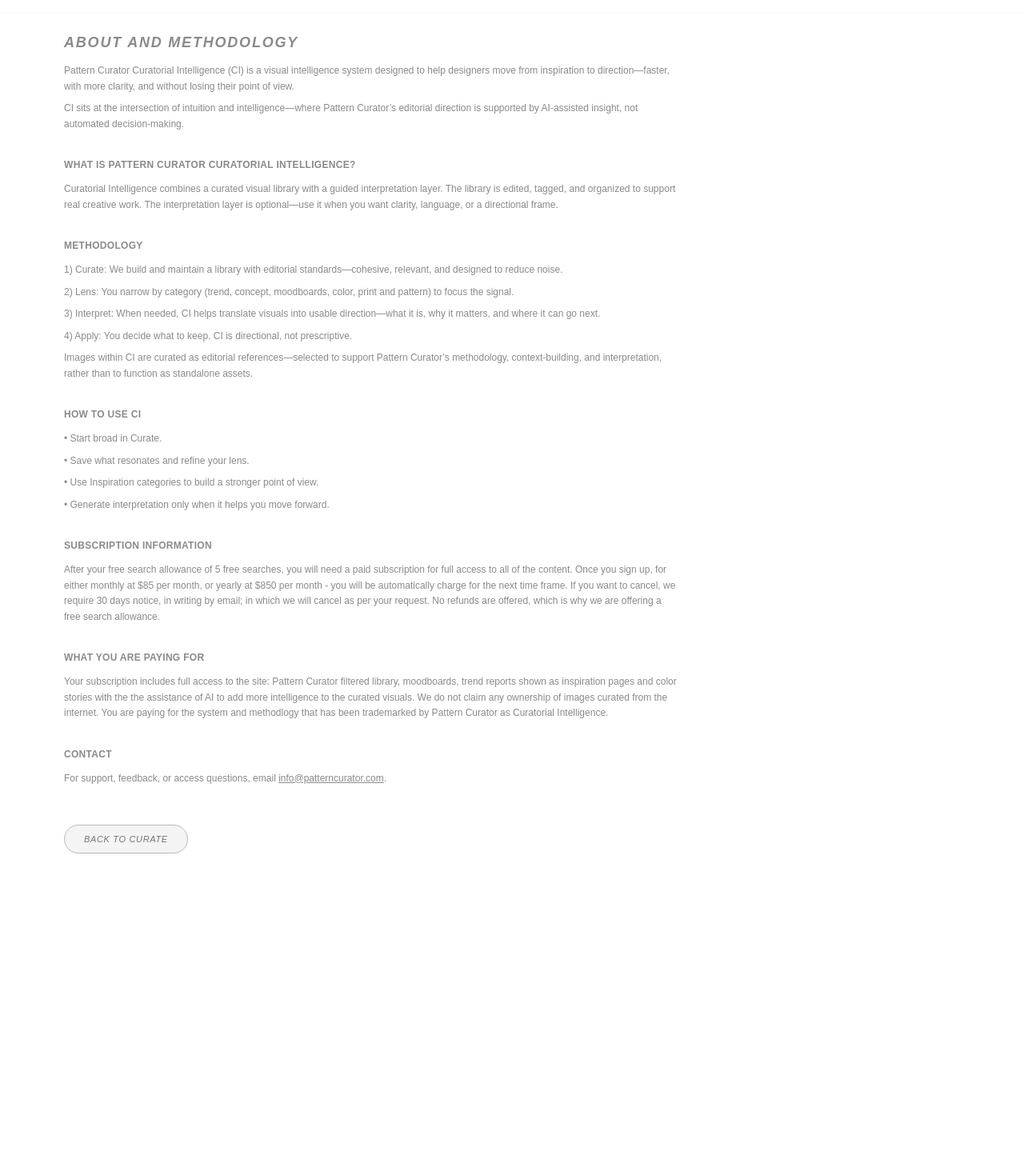
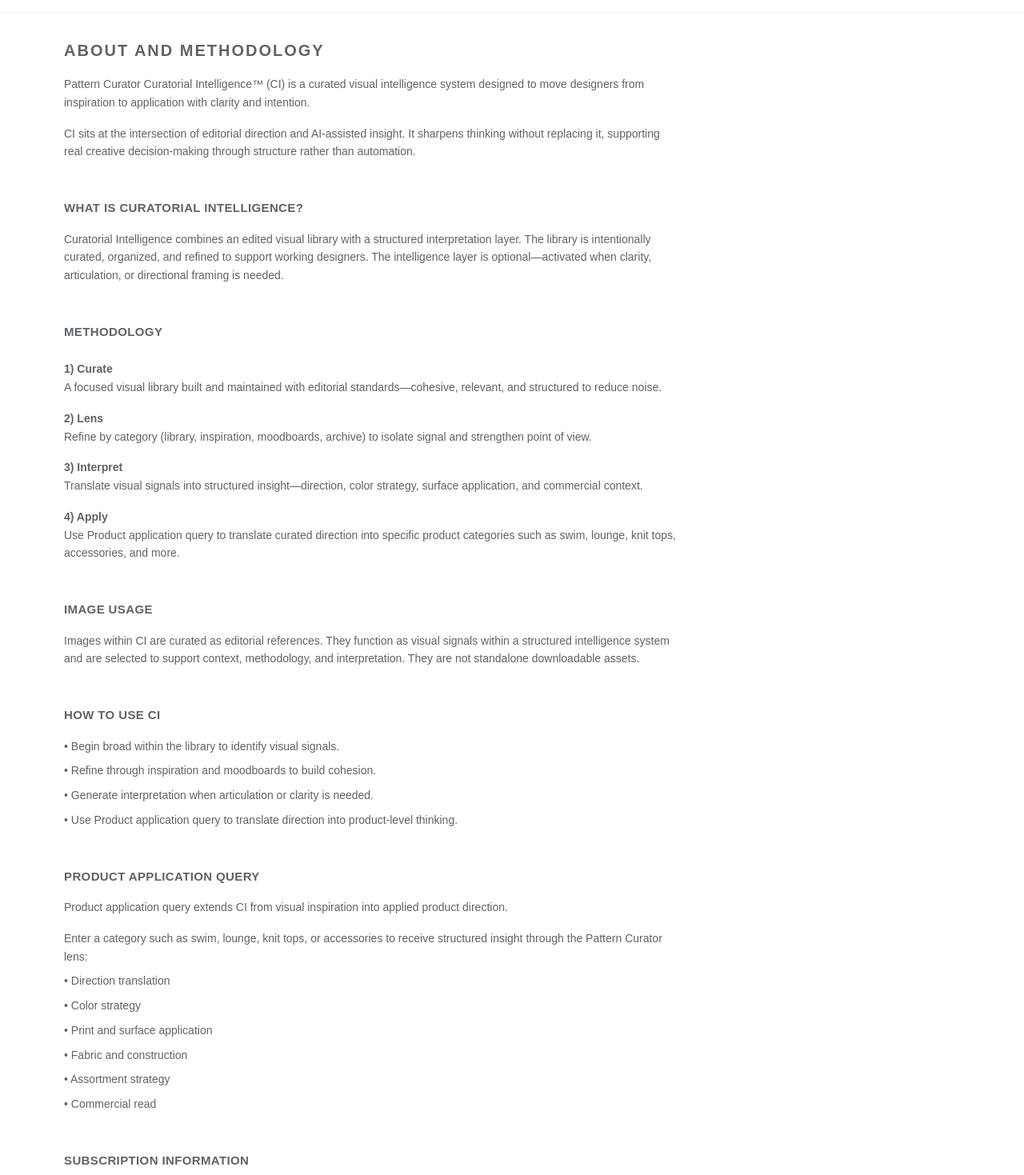
Before and after one commit to PatternCurator/pattern-curator-ci, a Next.js app: page /about in a window 1280 px wide. Shown: the part 81-1550 px from the top of the page at 80% size. Before the commit the page ends 1172 px from the top, so only its background shows below. Built offline with nearby package versions, Linux system fonts and the light colour scheme; no server answers.

Commit message:
Add Product Application Query feature, update navigation order, and refine About page structure and language

```diff
--- a/src/app/about/page.tsx
+++ b/src/app/about/page.tsx
@@ -1,166 +1,231 @@
 import Link from "next/link";
 
-const BRAND_GREY = "#8a8a8aff";
+const BRAND_GREY = "#5f6368"; // darker grey for stronger hierarchy
 
 export default function AboutPage() {
   return (
-    <main className="mx-auto max-w-6xl px-4 py-6">
-      <div className="space-y-8">
-        <header className="space-y-2">
+    <main className="mx-auto max-w-6xl px-4 py-8">
+      <div className="space-y-12">
+        {/* HEADER */}
+        <header className="space-y-4 max-w-3xl">
           <div
-            className="text-[18px] font-bold italic uppercase tracking-widest"
+            className="text-[20px] font-bold uppercase tracking-widest"
             style={{
-            fontFamily: "Arial, Helvetica, sans-serif",
-            color: BRAND_GREY,
-          }}
-        >
-         ABOUT AND METHODOLOGY
-      </div>
+              fontFamily: "Arial, Helvetica, sans-serif",
+              color: BRAND_GREY,
+            }}
+          >
+            About and Methodology
+          </div>
 
           <p
-            className="max-w-3xl pt-1 text-xs leading-relaxed"
+            className="text-sm leading-relaxed"
             style={{ color: BRAND_GREY }}
           >
-            Pattern Curator Curatorial Intelligence (CI) is a visual intelligence
-            system designed to help designers move from inspiration to
-            direction—faster, with more clarity, and without losing their point of
-            view.
+            Pattern Curator Curatorial Intelligence™ (CI) is a curated visual
+            intelligence system designed to move designers from inspiration to
+            application with clarity and intention.
           </p>
 
           <p
-            className="max-w-3xl text-xs leading-relaxed"
+            className="text-sm leading-relaxed"
             style={{ color: BRAND_GREY }}
           >
-            CI sits at the intersection of intuition and intelligence—where Pattern
-            Curator’s editorial direction is supported by AI-assisted insight, not
-            automated decision-making.
+            CI sits at the intersection of editorial direction and AI-assisted
+            insight. It sharpens thinking without replacing it, supporting real
+            creative decision-making through structure rather than automation.
           </p>
         </header>
 
-        <section className="space-y-3">
+        {/* WHAT IS CI */}
+        <section className="space-y-4 max-w-3xl">
           <h2
-            className="text-[12px] font-bold tracking-wide uppercase"
+            className="text-[15px] font-bold uppercase tracking-wide"
             style={{ color: BRAND_GREY }}
           >
-            What is Pattern Curator Curatorial Intelligence?
+            What is Curatorial Intelligence?
           </h2>
 
           <p
-            className="max-w-3xl text-xs leading-relaxed"
+            className="text-sm leading-relaxed"
             style={{ color: BRAND_GREY }}
           >
-            Curatorial Intelligence combines a curated visual library with a guided
-            interpretation layer. The library is edited, tagged, and organized to
-            support real creative work. The interpretation layer is optional—use it
-            when you want clarity, language, or a directional frame.
+            Curatorial Intelligence combines an edited visual library with a
+            structured interpretation layer. The library is intentionally curated,
+            organized, and refined to support working designers. The intelligence
+            layer is optional—activated when clarity, articulation, or directional
+            framing is needed.
           </p>
         </section>
 
-        <section className="space-y-3">
+        {/* METHODOLOGY */}
+        <section className="space-y-6 max-w-3xl">
           <h2
-            className="text-[12px] font-bold tracking-wide uppercase"
+            className="text-[15px] font-bold uppercase tracking-wide"
             style={{ color: BRAND_GREY }}
           >
             Methodology
           </h2>
 
-          <div
-            className="max-w-3xl space-y-2 text-xs leading-relaxed"
-            style={{ color: BRAND_GREY }}
-          >
+          <div className="space-y-4 text-sm leading-relaxed" style={{ color: BRAND_GREY }}>
             <p>
-              1) Curate: We build and maintain a library with editorial
-              standards—cohesive, relevant, and designed to reduce noise.
+              <strong>1) Curate</strong><br />
+              A focused visual library built and maintained with editorial
+              standards—cohesive, relevant, and structured to reduce noise.
             </p>
+
             <p>
-              2) Lens: You narrow by category (trend, concept, moodboards, color,
-              print and pattern) to focus the signal.
+              <strong>2) Lens</strong><br />
+              Refine by category (library, inspiration, moodboards, archive) to
+              isolate signal and strengthen point of view.
             </p>
+
             <p>
-              3) Interpret: When needed, CI helps translate visuals into usable
-              direction—what it is, why it matters, and where it can go next.
+              <strong>3) Interpret</strong><br />
+              Translate visual signals into structured insight—direction, color
+              strategy, surface application, and commercial context.
             </p>
-            <p>4) Apply: You decide what to keep. CI is directional, not prescriptive.</p>
 
-            {/* Warm editorial/research clarification */}
             <p>
-              Images within CI are curated as editorial references—selected to
-              support Pattern Curator’s methodology, context-building, and
-              interpretation, rather than to function as standalone assets.
+              <strong>4) Apply</strong><br />
+              Use Product application query to translate curated direction into
+              specific product categories such as swim, lounge, knit tops,
+              accessories, and more.
             </p>
           </div>
         </section>
 
-        <section className="space-y-3">
+        {/* IMAGE USAGE */}
+        <section className="space-y-4 max-w-3xl">
           <h2
-            className="text-[12px] font-bold tracking-wide uppercase"
+            className="text-[15px] font-bold uppercase tracking-wide"
             style={{ color: BRAND_GREY }}
           >
-            How to use CI
+            Image Usage
           </h2>
 
-          <div
-            className="max-w-3xl space-y-2 text-xs leading-relaxed"
+          <p
+            className="text-sm leading-relaxed"
             style={{ color: BRAND_GREY }}
           >
-            <p>• Start broad in Curate.</p>
-            <p>• Save what resonates and refine your lens.</p>
-            <p>• Use Inspiration categories to build a stronger point of view.</p>
-            <p>• Generate interpretation only when it helps you move forward.</p>
+            Images within CI are curated as editorial references. They function
+            as visual signals within a structured intelligence system and are
+            selected to support context, methodology, and interpretation. They
+            are not standalone downloadable assets.
+          </p>
+        </section>
+
+        {/* HOW TO USE */}
+        <section className="space-y-4 max-w-3xl">
+          <h2
+            className="text-[15px] font-bold uppercase tracking-wide"
+            style={{ color: BRAND_GREY }}
+          >
+            How to Use CI
+          </h2>
+
+          <div className="space-y-2 text-sm leading-relaxed" style={{ color: BRAND_GREY }}>
+            <p>• Begin broad within the library to identify visual signals.</p>
+            <p>• Refine through inspiration and moodboards to build cohesion.</p>
+            <p>• Generate interpretation when articulation or clarity is needed.</p>
+            <p>• Use Product application query to translate direction into product-level thinking.</p>
           </div>
         </section>
 
-        <section className="space-y-3">
+        {/* PRODUCT APPLICATION */}
+        <section className="space-y-4 max-w-3xl">
           <h2
-            className="text-[12px] font-bold tracking-wide uppercase"
+            className="text-[15px] font-bold uppercase tracking-wide"
+            style={{ color: BRAND_GREY }}
+          >
+            Product Application Query
+          </h2>
+
+          <p
+            className="text-sm leading-relaxed"
+            style={{ color: BRAND_GREY }}
+          >
+            Product application query extends CI from visual inspiration into
+            applied product direction.
+          </p>
+
+          <div className="space-y-2 text-sm leading-relaxed" style={{ color: BRAND_GREY }}>
+            <p>Enter a category such as swim, lounge, knit tops, or accessories to receive structured insight through the Pattern Curator lens:</p>
+            <p>• Direction translation</p>
+            <p>• Color strategy</p>
+            <p>• Print and surface application</p>
+            <p>• Fabric and construction</p>
+            <p>• Assortment strategy</p>
+            <p>• Commercial read</p>
+          </div>
+        </section>
+
+        {/* SUBSCRIPTION */}
+        <section className="space-y-4 max-w-3xl">
+          <h2
+            className="text-[15px] font-bold uppercase tracking-wide"
             style={{ color: BRAND_GREY }}
           >
             Subscription Information
           </h2>
 
           <p
-            className="max-w-3xl text-xs leading-relaxed"
+            className="text-sm leading-relaxed"
             style={{ color: BRAND_GREY }}
           >
-            After your free search allowance of 5 free searches, you will need a paid
-            subscription for full access to all of the content. Once you sign up, for
-            either monthly at $85 per month, or yearly at $850 per month - you will be
-            automatically charge for the next time frame. If you want to cancel, we require
-            30 days notice, in writing by email; in which we will cancel as per your request.
-            No refunds are offered, which is why we are offering a free search allowance.
+            CI includes a five-search free allowance. Full access requires a paid
+            subscription.
+          </p>
+
+          <p
+            className="text-sm leading-relaxed"
+            style={{ color: BRAND_GREY }}
+          >
+            Subscriptions are available monthly ($85) or annually ($850). Plans
+            renew automatically. Cancellations require 30 days written notice via
+            email. No refunds are offered.
           </p>
         </section>
 
-        <section className="space-y-3">
+        {/* WHAT YOU ARE PAYING FOR */}
+        <section className="space-y-4 max-w-3xl">
           <h2
-            className="text-[12px] font-bold tracking-wide uppercase"
+            className="text-[15px] font-bold uppercase tracking-wide"
             style={{ color: BRAND_GREY }}
           >
-            What you are paying for
+            What You Are Paying For
           </h2>
 
           <p
-            className="max-w-3xl text-xs leading-relaxed"
+            className="text-sm leading-relaxed"
             style={{ color: BRAND_GREY }}
           >
-            Your subscription includes full access to the site: Pattern Curator filtered library,
-            moodboards, trend reports shown as inspiration pages and color stories with the the assistance
-            of AI to add more intelligence to the curated visuals. We do not claim any ownership of
-            images curated from the internet. You are paying for the system and methodlogy that has been
-            trademarked by Pattern Curator as Curatorial Intelligence.
+            Your subscription provides full access to the curated library,
+            inspiration reports, moodboards, and AI-assisted interpretation layers.
+          </p>
+
+          <p
+            className="text-sm leading-relaxed"
+            style={{ color: BRAND_GREY }}
+          >
+            You are not paying for image ownership. Images curated within CI are
+            sourced as editorial references. You are paying for the structured
+            system and methodology developed and trademarked as Curatorial
+            Intelligence™.
           </p>
         </section>
 
-        <section className="space-y-3">
+        {/* CONTACT */}
+        <section className="space-y-4 max-w-3xl">
           <h2
-            className="text-[12px] font-bold tracking-wide uppercase"
+            className="text-[15px] font-bold uppercase tracking-wide"
             style={{ color: BRAND_GREY }}
           >
             Contact
           </h2>
 
           <p
-            className="max-w-3xl text-xs leading-relaxed"
+            className="text-sm leading-relaxed"
             style={{ color: BRAND_GREY }}
           >
             For support, feedback, or access questions, email{" "}
@@ -175,21 +240,19 @@
           </p>
         </section>
 
-        <div className="pt-4">
+        {/* BACK BUTTON */}
+        <div className="pt-6">
           <Link
             href="/"
-            className="h-9 rounded-full px-6 text-[11px] inline-flex items-center justify-center"
+            className="h-10 px-8 inline-flex items-center justify-center text-xs uppercase tracking-[0.15em]"
             style={{
               fontFamily: "Arial, Helvetica, sans-serif",
-              fontStyle: "italic",
-              textTransform: "uppercase",
-              letterSpacing: "0.06em",
               border: "1px solid #B8B9B6",
-              color: "#707376ff",
+              color: BRAND_GREY,
               background: "#f4f4f4",
             }}
           >
-            Back to Curate
+            Back to Library
           </Link>
         </div>
       </div>
--- /dev/null
+++ b/src/app/api/application-query/route.ts
@@ -0,0 +1,92 @@
+import { NextResponse } from "next/server";
+import OpenAI from "openai";
+
+export const runtime = "nodejs";
+
+function clean(s: unknown, max = 6000) {
+  if (typeof s !== "string") return "";
+  return s.trim().slice(0, max);
+}
+
+function buildPrompt(boardTitle: string, notes: string, query: string) {
+  return `
+You are Pattern Curator CI.
+
+Translate the following direction into the specified product application.
+
+BOARD TITLE:
+${boardTitle}
+
+CURATORIAL NOTES:
+${notes}
+
+PRODUCT APPLICATION QUERY:
+${query}
+
+Return markdown using ONLY these sections:
+
+## Direction Translation
+## Color Strategy
+## Print and Surface Application
+## Fabric and Construction
+## Assortment Strategy
+## Commercial Read
+
+Be concise. Strategic. Specific.
+Avoid generic language.
+`.trim();
+}
+
+export async function POST(req: Request) {
+  try {
+    const body = await req.json();
+
+    const boardTitle = clean(body.boardTitle);
+    const boardNotes = clean(body.boardNotes);
+    const query = clean(body.query, 200);
+
+    if (!query) {
+      return NextResponse.json({ error: "Missing query" }, { status: 400 });
+    }
+
+    if (!process.env.OPENAI_API_KEY) {
+      console.error("Missing OPENAI_API_KEY");
+      return NextResponse.json({ error: "Missing API key" }, { status: 500 });
+    }
+
+    const openai = new OpenAI({
+      apiKey: process.env.OPENAI_API_KEY,
+    });
+
+    const prompt = buildPrompt(boardTitle, boardNotes, query);
+
+    const model = process.env.OPENAI_MODEL || "gpt-4o";
+
+    const completion = await openai.chat.completions.create({
+      model: "gpt-4o",
+      messages: [
+        {
+          role: "system",
+          content:
+            "You are Pattern Curator CI. Write in a restrained, editorial, strategic tone.",
+        },
+        {
+          role: "user",
+          content: prompt,
+        },
+      ],
+      temperature: 0.5,
+    });
+
+    const text =
+      completion.choices?.[0]?.message?.content || "No response generated.";
+
+    return NextResponse.json({ text });
+  } catch (err: any) {
+    console.error("APPLICATION QUERY ERROR:", err);
+    return NextResponse.json(
+      { error: err?.message || "Server error" },
+      { status: 500 }
+    );
+  }
+}
--- /dev/null
+++ b/src/components/ApplicationQuery.tsx
@@ -0,0 +1,94 @@
+"use client";
+
+import { useState } from "react";
+
+export default function ApplicationQuery({
+  boardTitle,
+  boardNotes,
+}: {
+  boardTitle?: string | null;
+  boardNotes?: string | null;
+}) {
+  const [query, setQuery] = useState("");
+  const [loading, setLoading] = useState(false);
+  const [result, setResult] = useState<string | null>(null);
+
+  async function handleGenerate() {
+    if (!query.trim()) return;
+
+    setLoading(true);
+    setResult(null);
+
+    try {
+      const res = await fetch("/api/application-query", {
+        method: "POST",
+        headers: { "Content-Type": "application/json" },
+        body: JSON.stringify({
+          boardTitle,
+          boardNotes,
+          query,
+        }),
+      });
+
+      const data = await res.json();
+      setResult(data.text || "Error generating response.");
+    } catch (err) {
+      setResult("Error generating response.");
+    } finally {
+      setLoading(false);
+    }
+  }
+
+  return (
+    <section className="mt-8 border-t border-neutral-200 pt-6">
+      <div className="space-y-3">
+        <div className="text-[11px] uppercase tracking-widest font-bold text-neutral-600">
+          Enter product application query
+        </div>
+
+        <input
+          value={query}
+          onChange={(e) => setQuery(e.target.value)}
+          placeholder="e.g. swim, lounge, knit tops"
+          className="w-full border border-neutral-300 px-3 py-2 text-sm outline-none"
+        />
+
+        <button
+          onClick={handleGenerate}
+          className="mt-2 px-4 py-2 border border-neutral-300 text-xs uppercase tracking-wide"
+        >
+          {loading ? "Generating..." : "Generate"}
+        </button>
+
+        {result && (
+          <div className="mt-6 space-y-3 text-sm leading-relaxed text-neutral-600">
+            {result.split("\n").map((line, i) => {
+              const trimmed = line.trim();
+
+              // Handle markdown headings like ## Heading
+              if (trimmed.startsWith("##")) {
+                const cleanHeading = trimmed.replace(/^##+\s*/, "");
+
+                return (
+                  <div
+                    key={i}
+                    className="font-bold text-neutral-700 pt-4"
+                  >
+                    {cleanHeading}
+                  </div>
+                );
+              }
+
+              // Empty line spacing
+              if (!trimmed) {
+                return <div key={i} className="h-2" />;
+              }
+
+              return <div key={i}>{line}</div>;
+            })}
+          </div>
+        )}
+      </div>
+    </section>
+  );
+}
```
Also changed, not shown: src/app/board/[slug]/page.tsx (+13 -0 lines), src/app/moodboard/[slug]/page.tsx (+14 -0 lines), src/components/SiteHeader.tsx (+7 -7 lines).
